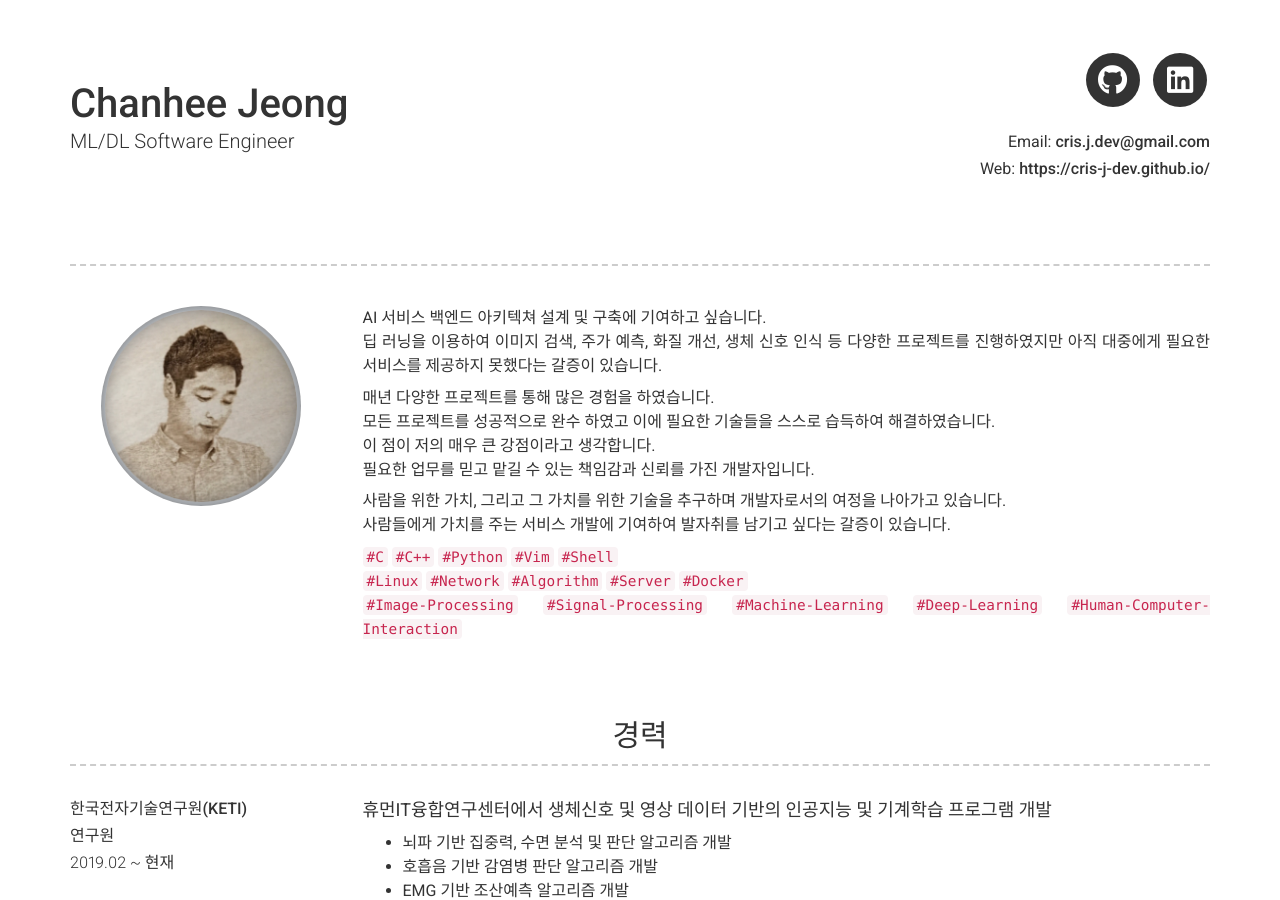
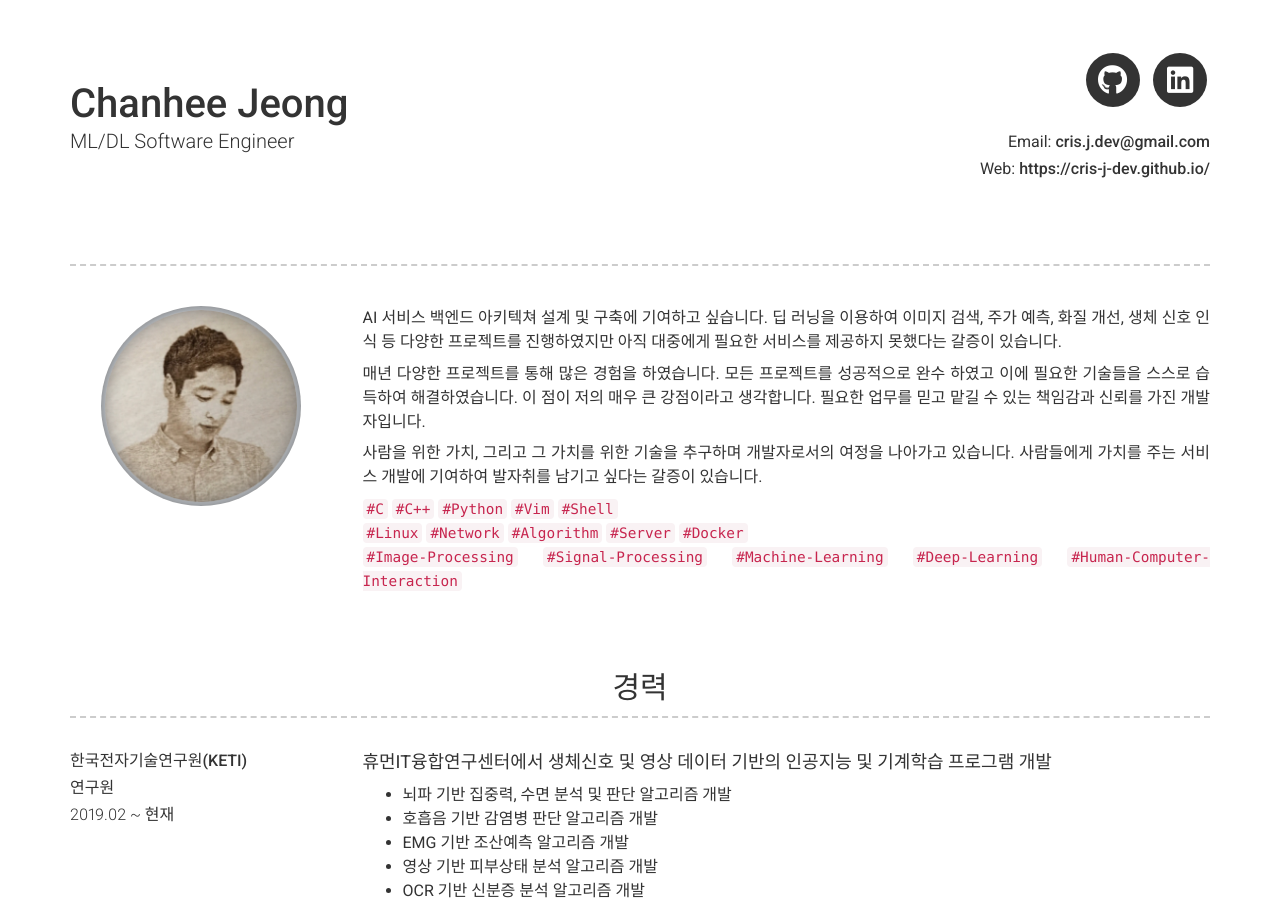
Before and after one commit to cris-j-dev/cris-j-dev.github.io, a Jekyll site: the page built from index.md, in a window 1280 px wide and 900 px high. Built offline with Jekyll 4.4.1, drawn with Linux system fonts in a browser that asks for light colours; nearby versions of some CDN libraries; part of the change alters nothing that is shown.

Commit message:
mod about me

```diff
--- a/_config.yml
+++ b/_config.yml
@@ -48,18 +48,11 @@ linkedin_username: cris-j-dev
 # about_title: About Me
 about_profile_image: images/profile.png
 about_content: | # this will include new lines to allow paragraphs
-  AI 서비스 백엔드 아키텍쳐 설계 및 구축에 기여하고 싶습니다.
-  딥 러닝을 이용하여 이미지 검색, 주가 예측, 화질 개선, 생체 신호 인식 등 다양한 프로젝트를 진행하였지만 아직 대중에게 필요한 서비스를 제공하지 못했다는 갈증이 있습니다.
+  AI 서비스 백엔드 아키텍쳐 설계 및 구축에 기여하고 싶습니다. 딥 러닝을 이용하여 이미지 검색, 주가 예측, 화질 개선, 생체 신호 인식 등 다양한 프로젝트를 진행하였지만 아직 대중에게 필요한 서비스를 제공하지 못했다는 갈증이 있습니다.
 
+  매년 다양한 프로젝트를 통해 많은 경험을 하였습니다. 모든 프로젝트를 성공적으로 완수 하였고 이에 필요한 기술들을 스스로 습득하여 해결하였습니다. 이 점이 저의 매우 큰 강점이라고 생각합니다. 필요한 업무를 믿고 맡길 수 있는 책임감과 신뢰를 가진 개발자입니다.
 
-  매년 다양한 프로젝트를 통해 많은 경험을 하였습니다.
-  모든 프로젝트를 성공적으로 완수 하였고 이에 필요한 기술들을 스스로 습득하여 해결하였습니다.
-  이 점이 저의 매우 큰 강점이라고 생각합니다.
-  필요한 업무를 믿고 맡길 수 있는 책임감과 신뢰를 가진 개발자입니다.
-
-
-  사람을 위한 가치, 그리고 그 가치를 위한 기술을 추구하며 개발자로서의 여정을 나아가고 있습니다.
-  사람들에게 가치를 주는 서비스 개발에 기여하여 발자취를 남기고 싶다는 갈증이 있습니다.
+  사람을 위한 가치, 그리고 그 가치를 위한 기술을 추구하며 개발자로서의 여정을 나아가고 있습니다. 사람들에게 가치를 주는 서비스 개발에 기여하여 발자취를 남기고 싶다는 갈증이 있습니다.
 
   `#C` `#C++` `#Python` `#Vim` `#Shell`
   `#Linux` `#Network` `#Algorithm` `#Server` `#Docker`
```
